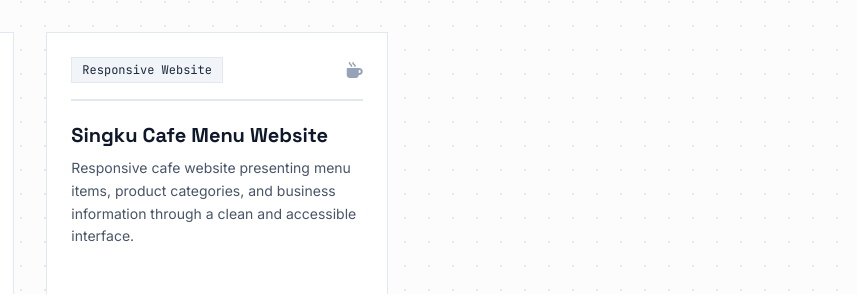
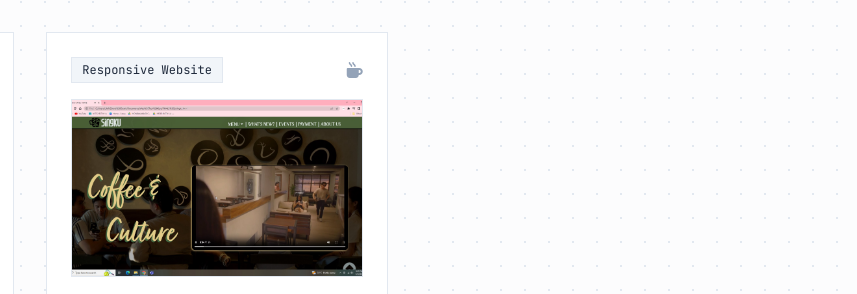
Before and after one commit to KyleOwen9/portfolio, a plain HTML site: page index.html in a window 1280 px wide. Shown: the part 1618-1912 px from the top of the page, 423-1280 px from the left. Drawn offline with nearby package versions, Linux system fonts and the light colour scheme.

Commit message:
Update index.html

```diff
--- a/index.html
+++ b/index.html
@@ -489,7 +489,7 @@
                         <!-- Singku Cafe Project Thumbnail -->
                         <div class="mb-5 overflow-hidden border border-slate-200 bg-slate-50">
                             <img
-                                src="images/0.png"
+                                src="images/0.jpg"
                                 alt="Singku Cafe website preview"
                                 class="project-thumbnail"
                                 loading="lazy"
```
